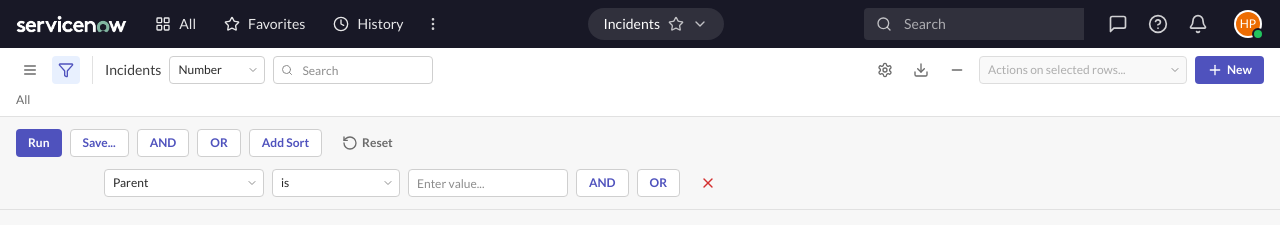
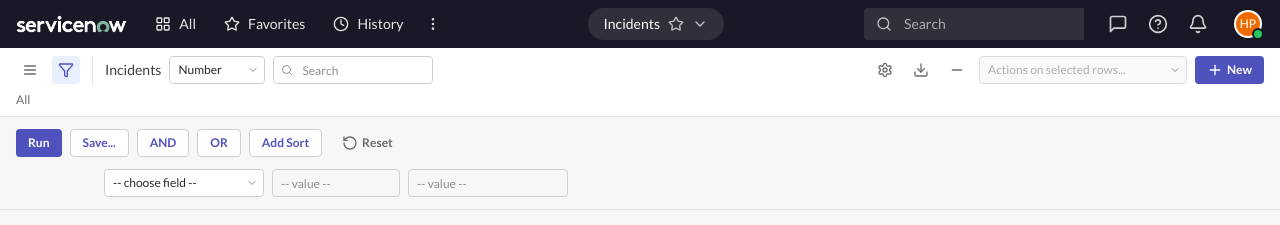
Before and after one commit to hunterphillips/sn-mockup, a React (Vite) app: page /incident/list in a window 1280 px wide. Both pictures are taken after a click on the button 66 px from the left and 70 px from the top of the page. Shown: the top 225 px of the page. Built offline with nearby package versions, Linux system fonts and the light colour scheme.

Commit message:
filter bug fix

```diff
--- a/src/api/mockApi.ts
+++ b/src/api/mockApi.ts
@@ -75,8 +75,7 @@ function generateSysId(): string {
 function matchesFilters(record: SNRecord, filters: FilterCondition[]): boolean {
   if (!filters.length) return true;
 
-  let result = true;
-  let currentConjunction: 'AND' | 'OR' = 'AND';
+  let result: boolean | null = null;
 
   for (const filter of filters) {
     const value = getFieldDisplayValue(record[filter.field]);
@@ -108,16 +107,21 @@ function matchesFilters(record: SNRecord, filters: FilterCondition[]): boolean {
         break;
     }
 
-    if (currentConjunction === 'AND') {
-      result = result && matches;
+    // First filter: just use its match result
+    if (result === null) {
+      result = matches;
     } else {
-      result = result || matches;
+      // Subsequent filters: use THIS filter's conjunction to combine with previous result
+      const conjunction = filter.conjunction ?? 'AND';
+      if (conjunction === 'OR') {
+        result = result || matches;
+      } else {
+        result = result && matches;
+      }
     }
-
-    currentConjunction = filter.conjunction ?? 'AND';
   }
 
-  return result;
+  return result ?? true;
 }
 
 /** Get records from a table with optional filtering, sorting, and pagination */
--- a/src/components/sn/List/FilterBuilder.tsx
+++ b/src/components/sn/List/FilterBuilder.tsx
@@ -46,7 +46,12 @@ export function FilterBuilder({
   onRun,
   className,
 }: FilterBuilderProps) {
-  const fieldOptions = fields.map(f => ({ value: f.name, label: f.label }))
+  const fieldOptions = [
+    { value: '', label: '-- choose field --' },
+    ...fields
+      .map(f => ({ value: f.name, label: f.label }))
+      .sort((a, b) => a.label.localeCompare(b.label))
+  ]
 
   const addCondition = (conjunction: 'AND' | 'OR' = 'AND') => {
     const newCondition: FilterCondition = {
@@ -113,6 +118,37 @@ export function FilterBuilder({
 
       {/* Condition rows */}
       <div className="space-y-2">
+        {/* Placeholder row when no conditions */}
+        {conditions.length === 0 && (
+          <div className="flex items-center gap-2">
+            <div className="w-20" />
+            <SNSelect
+              size="sm"
+              value=""
+              onChange={(e) => {
+                if (e.target.value) {
+                  onConditionsChange([{ field: e.target.value, operator: 'is', value: '' }])
+                }
+              }}
+              options={fieldOptions}
+              className="w-40"
+            />
+            <SNInput
+              size="sm"
+              value=""
+              disabled
+              placeholder="-- value --"
+              className="w-32"
+            />
+            <SNInput
+              size="sm"
+              value=""
+              disabled
+              placeholder="-- value --"
+              className="w-40"
+            />
+          </div>
+        )}
         {conditions.map((condition, index) => {
           const choices = getFieldChoices(condition.field)
 
--- a/src/components/sn/List/SNList.tsx
+++ b/src/components/sn/List/SNList.tsx
@@ -103,27 +103,18 @@ export function SNList({ tableName, className }: SNListProps) {
     setConditions(appliedConditions)
   }, [appliedConditions])
 
-  // Add starter condition when filter panel opens with no conditions
-  useEffect(() => {
-    if (filterVisible && conditions.length === 0 && tableDef) {
-      setConditions([{
-        field: tableDef.fields[0]?.name || '',
-        operator: 'is',
-        value: '',
-      }])
-    }
-  }, [filterVisible, conditions.length, tableDef])
-
   // Reset page when applied filters change
   useEffect(() => {
     setPage(1)
   }, [appliedConditions, searchValue])
 
   // Handle "Run" - apply draft conditions and update URL
+  // Filter out incomplete conditions (placeholder rows with no field selected)
   const handleRunFilter = () => {
-    setAppliedConditions(conditions)
+    const validConditions = conditions.filter(c => c.field !== '')
+    setAppliedConditions(validConditions)
     setSearchParams(prev => {
-      const encoded = encodeFilters(conditions)
+      const encoded = encodeFilters(validConditions)
       if (encoded) {
         prev.set('filter', encoded)
       } else {
--- a/src/types/index.ts
+++ b/src/types/index.ts
@@ -174,7 +174,7 @@ export interface QueryParams {
 /** Filter condition for queries */
 export interface FilterCondition {
   field: string
-  operator: 'is' | 'is_not' | 'contains' | 'starts_with' | 'ends_with' | 'greater_than' | 'less_than'
+  operator: '' | 'is' | 'is_not' | 'contains' | 'starts_with' | 'ends_with' | 'greater_than' | 'less_than'
   value: string
   conjunction?: 'AND' | 'OR'
 }
```
Also changed, not shown: 2 other files (tests, documents, lock files or other folders).
